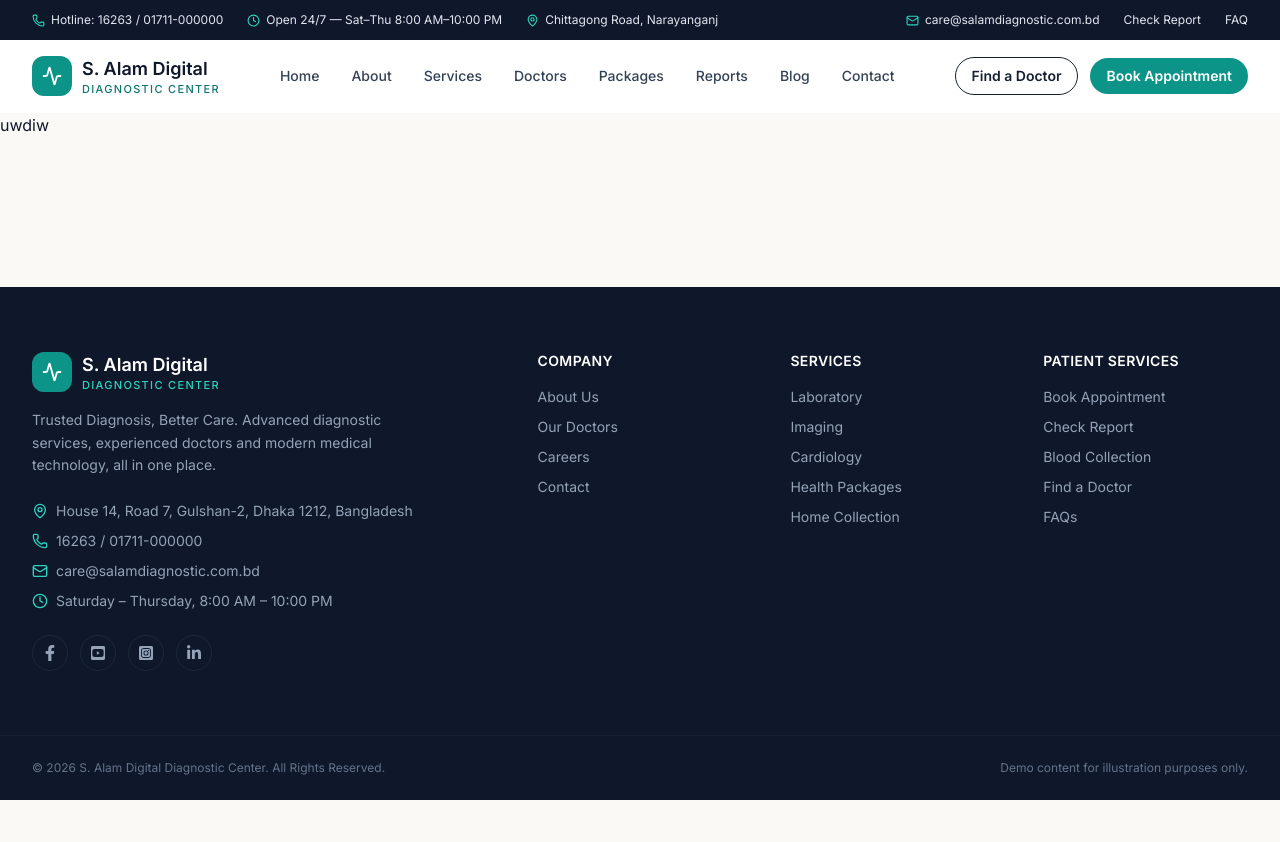
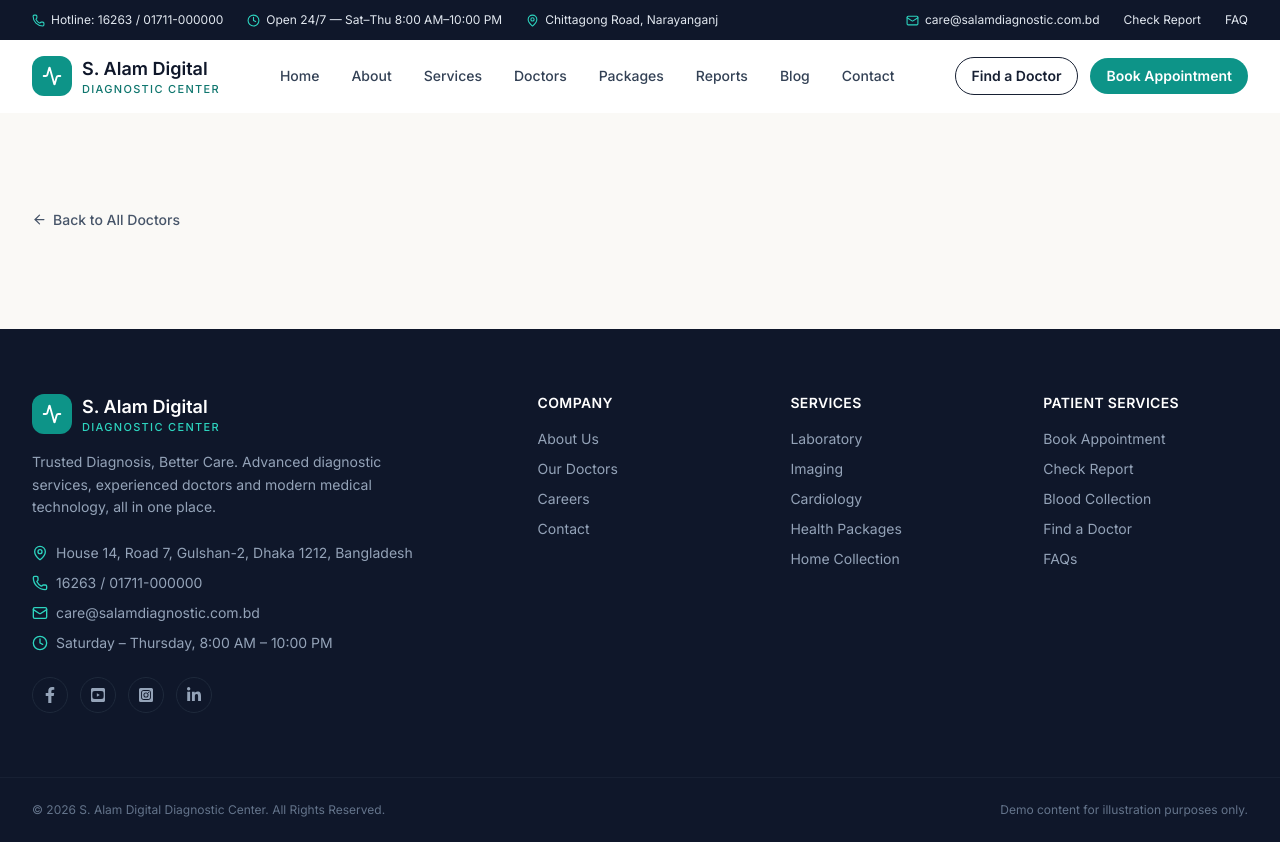
Before and after one commit to Mostofa-zaman/Diognostic, a Next.js app: page /doctors/dr-fahmida-akter in a window 1280 px wide. Before the commit the page ends 800 px from the top, so only its background shows below. Built offline with nearby package versions, Linux system fonts and the light colour scheme.

Commit message:
feat(doctors/[slug]/details): create doctor details page with back navigation

```diff
--- a/src/app/(pages)/doctors/[slug]/page.jsx
+++ b/src/app/(pages)/doctors/[slug]/page.jsx
@@ -1,14 +1,17 @@
-
-
-
-
-
+import Link from "next/link";
+import { ArrowLeft } from "lucide-react";
 
 export default function DoctorDetailsPage() {
 
  return (
 
-    <h1>uwdiw</h1>
+    <section className="section-py">
+      <div className="container-xl">
+        <Link href="/doctors" className="focus-ring inline-flex items-center gap-1.5 text-sm font-medium text-navy-500 hover:text-teal-700">
+          <ArrowLeft size={15} /> Back to All Doctors
+        </Link>
+          </div>
+    </section>
  )
 
 }
```
